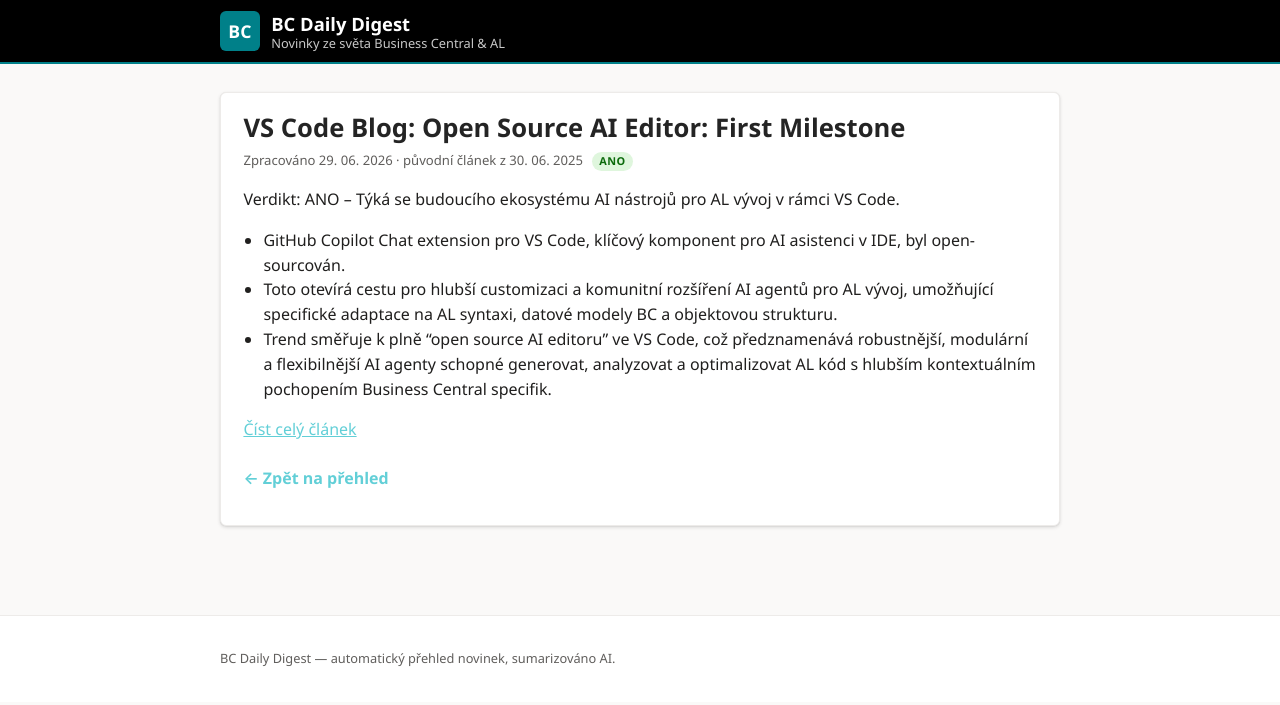
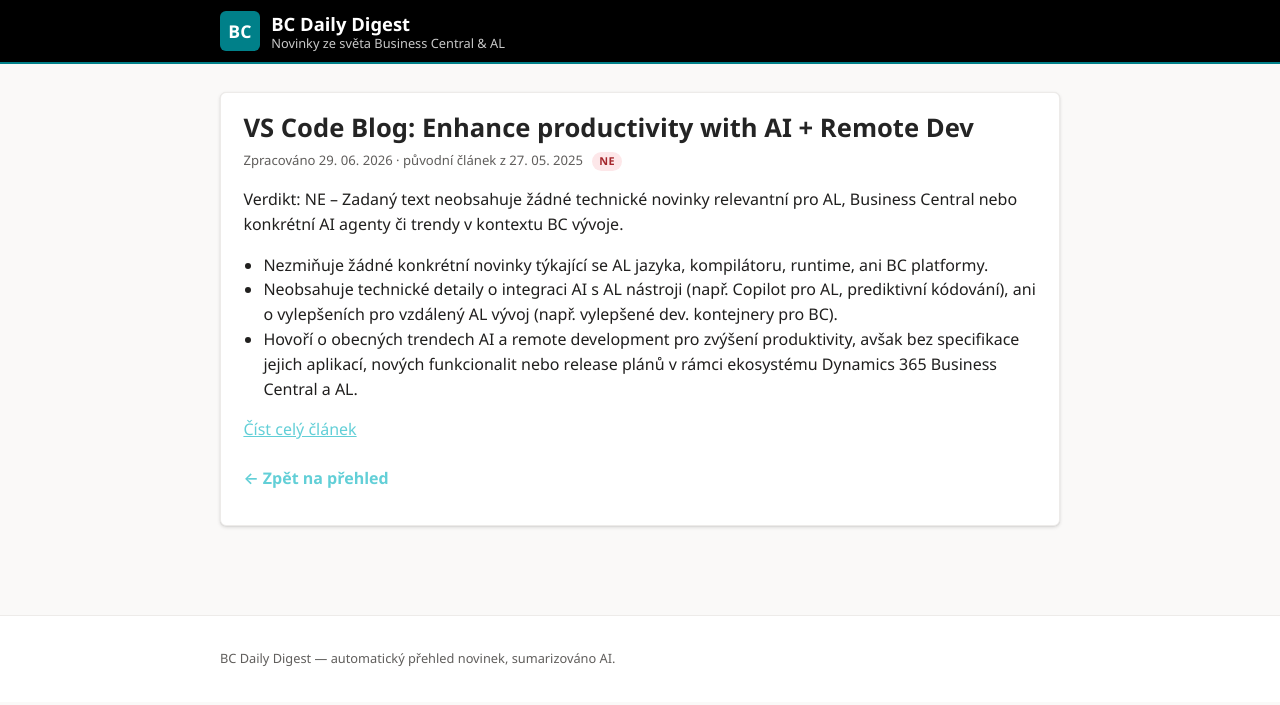
Before and after one commit to ValsorimS/bc-daily-digest, a Jekyll site: the page built from _posts/2026-06-29-vs-code-blog-1.md, in a window 1280 px wide. Shown: the top 705 px of the page. Built offline with Jekyll 4.4.1, drawn with Linux system fonts in a browser that asks for light colours.

Commit message:
Update daily digest

```diff
--- a/_posts/2026-06-29-vs-code-blog-1.md
+++ b/_posts/2026-06-29-vs-code-blog-1.md
@@ -1,16 +1,16 @@
 ---
 layout: post
-title: "VS Code Blog: Open Source AI Editor: First Milestone"
+title: "VS Code Blog: Enhance productivity with AI + Remote Dev"
 published: true
-original_date: 2025-06-30
+original_date: 2025-05-27
 ---
 
-Verdikt: ANO – Týká se budoucího ekosystému AI nástrojů pro AL vývoj v rámci VS Code.
+Verdikt: NE – Zadaný text neobsahuje žádné technické novinky relevantní pro AL, Business Central nebo konkrétní AI agenty či trendy v kontextu BC vývoje.
 
 <!--více-->
 
-*   GitHub Copilot Chat extension pro VS Code, klíčový komponent pro AI asistenci v IDE, byl open-sourcován.
-*   Toto otevírá cestu pro hlubší customizaci a komunitní rozšíření AI agentů pro AL vývoj, umožňující specifické adaptace na AL syntaxi, datové modely BC a objektovou strukturu.
-*   Trend směřuje k plně "open source AI editoru" ve VS Code, což předznamenává robustnější, modulární a flexibilnější AI agenty schopné generovat, analyzovat a optimalizovat AL kód s hlubším kontextuálním pochopením Business Central specifik.
+*   Nezmiňuje žádné konkrétní novinky týkající se AL jazyka, kompilátoru, runtime, ani BC platformy.
+*   Neobsahuje technické detaily o integraci AI s AL nástroji (např. Copilot pro AL, prediktivní kódování), ani o vylepšeních pro vzdálený AL vývoj (např. vylepšené dev. kontejnery pro BC).
+*   Hovoří o obecných trendech AI a remote development pro zvýšení produktivity, avšak bez specifikace jejich aplikací, nových funkcionalit nebo release plánů v rámci ekosystému Dynamics 365 Business Central a AL.
 
-[Číst celý článek](https://code.visualstudio.com/blogs/2025/06/30/openSourceAIEditorFirstMilestone)
+[Číst celý článek](https://code.visualstudio.com/blogs/2025/05/27/ai-and-remote)
--- a/history.json
+++ b/history.json
@@ -244,5 +244,8 @@
     "https://code.visualstudio.com/blogs/2025/09/15/autoModelSelection": "2026-06-28T16:29:05.051912",
     "https://code.visualstudio.com/blogs/2025/07/17/copilot-coding-agent": "2026-06-29T00:27:59.823639",
     "https://code.visualstudio.com/blogs/2025/06/30/openSourceAIEditorFirstMilestone": "2026-06-29T00:29:29.002382",
-    "https://code.visualstudio.com/blogs/2025/06/12/full-mcp-spec-support": "2026-06-29T00:31:01.273264"
+    "https://code.visualstudio.com/blogs/2025/06/12/full-mcp-spec-support": "2026-06-29T00:31:01.273264",
+    "https://yzhums.com/74366/": "2026-06-29T09:31:42.984200",
+    "https://code.visualstudio.com/blogs/2025/05/27/ai-and-remote": "2026-06-29T09:33:11.108965",
+    "https://code.visualstudio.com/blogs/2025/05/19/openSourceAIEditor": "2026-06-29T09:34:44.538160"
 }
```
Also changed, not shown: _posts/2026-06-29-vs-code-blog-2.md (+7 -7 lines), _posts/2026-06-29-yzhums-0.md (added, +16 -0 lines).
